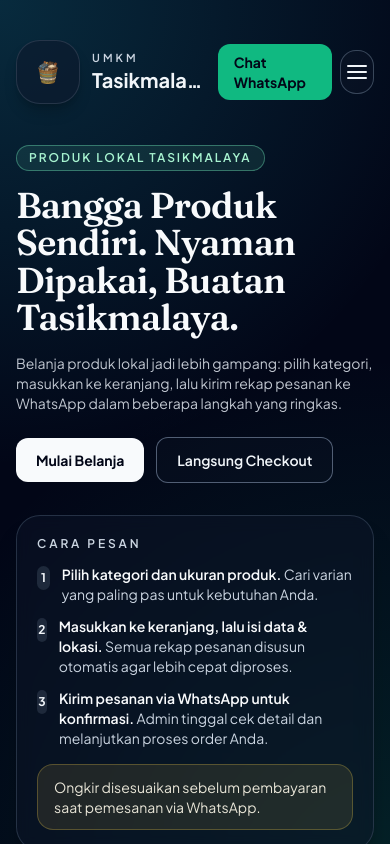
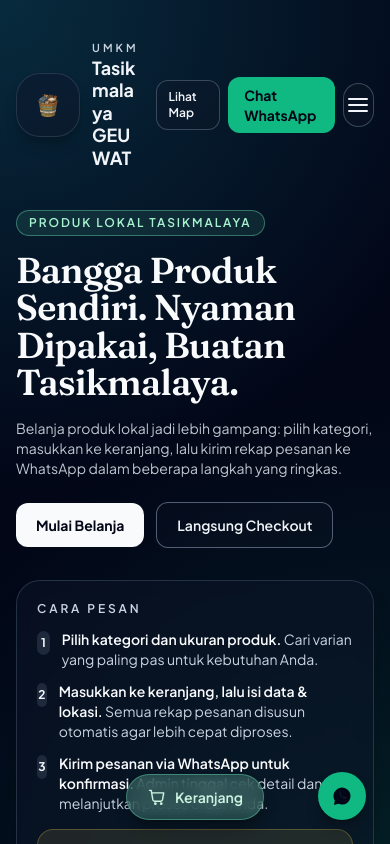
Before and after one commit to usaha-website/UMKM-TASIKMALAYA, a Next.js app: page / in a window 390 px wide. Shown: the top 844 px of the page. Built offline with nearby package versions, Linux system fonts and the light colour scheme.

Commit message:
Improve mobile UI, cart modal, and search

```diff
--- a/components/CartDrawer.tsx
+++ b/components/CartDrawer.tsx
@@ -9,6 +9,8 @@ type CartDrawerProps = {
   onRemove: (key: string) => void;
   onClear: () => void;
   onCheckoutFocus: () => void;
+  variant?: 'panel' | 'modal';
+  onClose?: () => void;
 };
 
 export default function CartDrawer({
@@ -18,16 +20,36 @@ export default function CartDrawer({
   onRemove,
   onClear,
   onCheckoutFocus,
+  variant = 'panel',
+  onClose,
 }: CartDrawerProps) {
   const totals = computeCartTotals(cart);
+  const isModal = variant === 'modal';
 
   return (
-    <aside className="sticky top-4 h-fit rounded-2xl border border-slate-700 bg-slate-900/80 p-4 shadow-xl shadow-black/25">
-      <div className="mb-4 flex items-center justify-between">
+    <aside
+      className={
+        isModal
+          ? 'w-full max-w-md rounded-2xl border border-slate-700 bg-slate-900/95 p-4 shadow-2xl shadow-black/40'
+          : 'sticky top-4 h-fit rounded-2xl border border-slate-700 bg-slate-900/80 p-4 shadow-xl shadow-black/25'
+      }
+    >
+      <div className="mb-4 flex items-center justify-between gap-3">
         <h2 className="text-lg font-bold text-slate-100">Keranjang</h2>
-        <span className="rounded-full bg-slate-800 px-2.5 py-1 text-xs font-semibold text-slate-200">
-          {totals.totalQty} item
-        </span>
+        <div className="flex items-center gap-2">
+          <span className="rounded-full bg-slate-800 px-2.5 py-1 text-xs font-semibold text-slate-200">
+            {totals.totalQty} item
+          </span>
+          {isModal && onClose ? (
+            <button
+              type="button"
+              onClick={onClose}
+              className="rounded-lg border border-slate-600 px-2.5 py-1 text-xs font-semibold text-slate-200 transition hover:bg-slate-800"
+            >
+              Tutup
+            </button>
+          ) : null}
+        </div>
       </div>
 
       {cart.length === 0 ? (
--- a/components/CheckoutPanel.tsx
+++ b/components/CheckoutPanel.tsx
@@ -101,6 +101,10 @@ export default function CheckoutPanel({
           </button>
           <span className="text-xs text-slate-300">{statusText}</span>
         </div>
+        <p className="mt-2 text-xs text-slate-400">
+          Klik tombol <span className="font-semibold text-emerald-200">Ambil Lokasi Saya</span> untuk
+          mengisi lokasi otomatis.
+        </p>
 
         {locationUrl ? (
           <p className="mt-2 break-all text-xs text-emerald-200">Lokasi aktif: {locationUrl}</p>
--- a/components/HomePageClient.tsx
+++ b/components/HomePageClient.tsx
@@ -45,6 +45,7 @@ export default function HomePageClient() {
   const [sortOption, setSortOption] = useState<ProductSortOption>('featured');
   const [currentPage, setCurrentPage] = useState(1);
   const [isFilterDrawerOpen, setIsFilterDrawerOpen] = useState(false);
+  const [isCartOpen, setIsCartOpen] = useState(false);
   const [customer, setCustomer] = useState<CustomerInfo>({
     name: '',
     phone: '',
@@ -308,6 +309,13 @@ export default function HomePageClient() {
     );
   }, []);
 
+  const floatingChatUrl = useMemo(() => {
+    return buildWhatsAppUrl(
+      storeConfig.waNumber,
+      `Halo admin ${storeConfig.storeName}, saya ingin tanya produk.`,
+    );
+  }, []);
+
   return (
     <div className="min-h-screen bg-slate-950 text-slate-100">
       <StoreHeader
@@ -368,6 +376,7 @@ export default function HomePageClient() {
             </div>
           </div>
 
+          <div className="hidden lg:block">
             <CartDrawer
               cart={cart}
               onIncrease={handleQtyChange}
@@ -376,6 +385,7 @@ export default function HomePageClient() {
               onClear={handleClearCart}
               onCheckoutFocus={handleCheckoutFocus}
             />
+          </div>
         </div>
 
         <StoreMapSection
@@ -387,6 +397,72 @@ export default function HomePageClient() {
       </main>
 
       {toast ? <ToastNotice message={toast} /> : null}
+
+      {isCartOpen ? (
+        <div
+          className="fixed inset-0 z-[95] flex items-end justify-center bg-slate-950/60 p-4 backdrop-blur-sm lg:hidden"
+          onClick={() => setIsCartOpen(false)}
+          aria-hidden="true"
+        >
+          <div
+            className="w-full max-w-md"
+            onClick={(event) => event.stopPropagation()}
+            aria-label="Keranjang belanja"
+          >
+            <CartDrawer
+              cart={cart}
+              onIncrease={handleQtyChange}
+              onDecrease={handleQtyChange}
+              onRemove={handleRemoveItem}
+              onClear={handleClearCart}
+              onCheckoutFocus={handleCheckoutFocus}
+              variant="modal"
+              onClose={() => setIsCartOpen(false)}
+            />
+          </div>
+        </div>
+      ) : null}
+
+      <button
+        type="button"
+        onClick={() => setIsCartOpen(true)}
+        className="fixed bottom-6 left-1/2 z-[90] inline-flex -translate-x-1/2 items-center justify-center gap-2 rounded-full border border-emerald-300/40 bg-emerald-300/20 px-5 py-3 text-sm font-semibold text-emerald-100 shadow-lg shadow-black/30 backdrop-blur transition hover:bg-emerald-300/30 lg:hidden"
+        aria-label="Buka keranjang"
+      >
+        <svg viewBox="0 0 24 24" className="h-5 w-5" fill="none" aria-hidden="true">
+          <path
+            d="M6 7h14l-1.5 8.5a2 2 0 0 1-2 1.5H9a2 2 0 0 1-2-1.5L5 4H3"
+            stroke="currentColor"
+            strokeWidth="1.7"
+            strokeLinecap="round"
+            strokeLinejoin="round"
+          />
+          <circle cx="10" cy="20" r="1.6" fill="currentColor" />
+          <circle cx="17" cy="20" r="1.6" fill="currentColor" />
+        </svg>
+        Keranjang
+        {cart.length > 0 ? (
+          <span className="ml-1 inline-flex h-6 min-w-6 items-center justify-center rounded-full bg-emerald-500 px-1 text-xs font-bold text-slate-950">
+            {cart.reduce((sum, item) => sum + item.qty, 0)}
+          </span>
+        ) : null}
+      </button>
+
+      <a
+        href={floatingChatUrl}
+        target="_blank"
+        rel="noreferrer"
+        className="fixed bottom-6 right-6 z-[90] inline-flex h-12 w-12 items-center justify-center rounded-full bg-emerald-500 text-slate-950 shadow-lg shadow-black/30 transition hover:bg-emerald-400"
+        aria-label="Chat WhatsApp"
+      >
+        <svg viewBox="0 0 24 24" className="h-6 w-6" fill="currentColor" aria-hidden="true">
+          <path d="M20.5 11.8a8.5 8.5 0 1 0-15.7 4.8L4 21l4.5-1.2a8.5 8.5 0 0 0 12-8z" />
+          <path
+            d="M9.1 7.8c.2-.4.4-.4.6-.4h.5c.1 0 .3 0 .4.3.2.4.6 1.3.7 1.4.1.1.1.3 0 .4-.1.1-.2.3-.3.4-.1.1-.2.2-.1.4.1.2.5.9 1.1 1.5.7.7 1.3 1 1.5 1.1.2.1.3 0 .4-.1.1-.1.3-.3.4-.4.1-.1.2-.1.4 0 .1.1 1 .5 1.4.7.3.1.3.2.3.4 0 .2 0 .7-.3 1-.3.3-.8.4-1.1.3-.3 0-1.1-.3-2.1-.9-1.2-.7-2-1.6-2.3-2-.3-.4-.8-1.1-.9-2.1-.1-.5.1-1 .3-1.2z"
+            fill="#0f172a"
+          />
+        </svg>
+      </a>
     </div>
   );
 }
--- a/components/ProductGrid.tsx
+++ b/components/ProductGrid.tsx
@@ -1,3 +1,7 @@
+'use client';
+
+import { useEffect, useState } from 'react';
+
 import ProductCard from '@/components/ProductCard';
 import type { Product, ProductSortOption, ProductVariant } from '@/types/store';
 
@@ -57,8 +61,13 @@ export default function ProductGrid({
   onOpenFilters,
   onPageChange,
 }: ProductGridProps) {
+  const [draftQuery, setDraftQuery] = useState(searchQuery);
   const startIndex = totalProducts === 0 ? 0 : (currentPage - 1) * 6 + 1;
   const endIndex = totalProducts === 0 ? 0 : startIndex + products.length - 1;
+
+  useEffect(() => {
+    setDraftQuery(searchQuery);
+  }, [searchQuery]);
 
   return (
     <section id="produk" className="space-y-4">
@@ -75,8 +84,13 @@ export default function ProductGrid({
             <label className="block sm:min-w-[320px]">
               <span className="sr-only">Cari produk</span>
               <input
-                value={searchQuery}
-                onChange={(event) => onSearchChange(event.target.value)}
+                value={draftQuery}
+                onChange={(event) => setDraftQuery(event.target.value)}
+                onKeyDown={(event) => {
+                  if (event.key === 'Enter') {
+                    onSearchChange(draftQuery);
+                  }
+                }}
                 placeholder="Cari nama produk atau deskripsi..."
                 className="w-full rounded-2xl border border-slate-700 bg-slate-950/70 px-4 py-3 text-sm text-slate-100 outline-none transition focus:border-emerald-400"
               />
--- a/components/StoreHeader.tsx
+++ b/components/StoreHeader.tsx
@@ -199,7 +199,7 @@ export default function StoreHeader({
               <p className="text-[11px] font-semibold uppercase tracking-[0.28em] text-slate-300">
                 UMKM
               </p>
-              <h1 className="truncate text-xl font-bold text-slate-100 md:text-2xl">
+              <h1 className="break-words text-lg font-bold leading-tight text-slate-100 sm:text-xl md:text-2xl">
                 {storeLabel || 'Tasikmalaya'}
               </h1>
             </div>
@@ -210,9 +210,9 @@ export default function StoreHeader({
               href={mapUrl}
               target="_blank"
               rel="noreferrer"
-              className="hidden rounded-xl border border-slate-600/80 bg-slate-900/40 px-3 py-2 text-sm font-semibold text-slate-100 transition hover:border-slate-500 hover:bg-slate-900/70 md:inline-flex"
+              className="inline-flex rounded-xl border border-slate-600/80 bg-slate-900/40 px-3 py-2 text-xs font-semibold text-slate-100 transition hover:border-slate-500 hover:bg-slate-900/70 sm:text-sm"
             >
-              Lihat Lokasi
+              Lihat Map
             </a>
             <a
               href={chatUrl}
```
Lines whose indentation alone changed are shown as unchanged.
